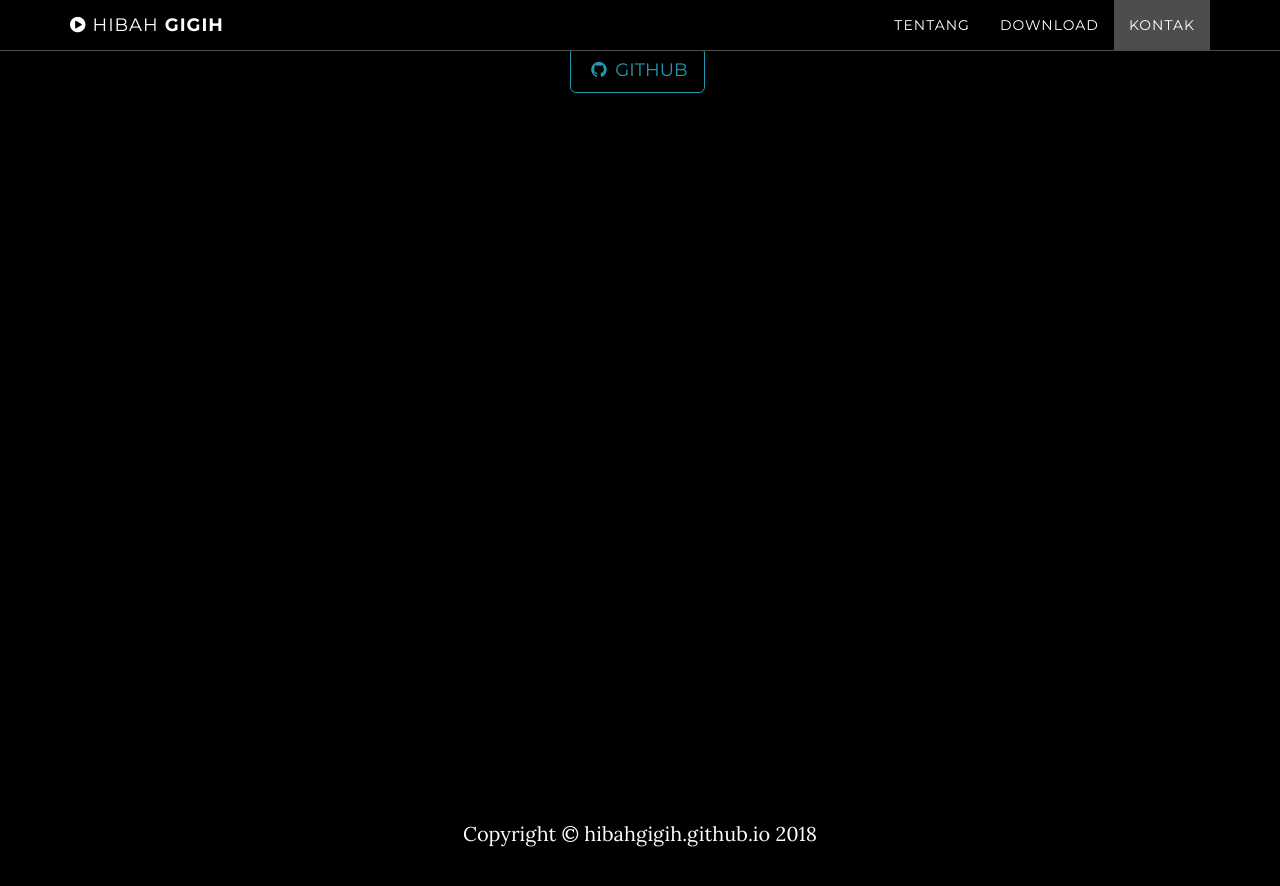
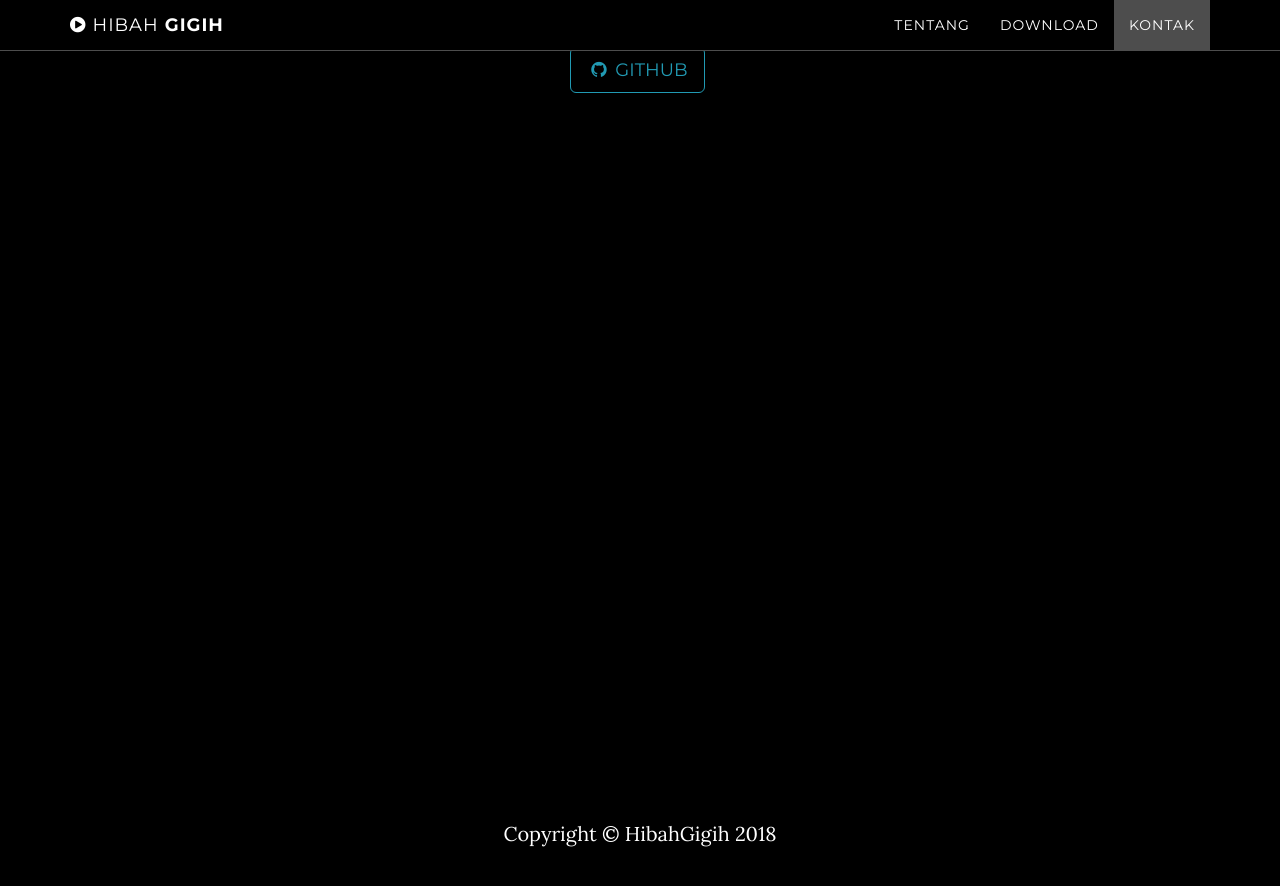
Before and after one commit to hibahgigih/hibahgigih.github.io, a Jekyll site: the page built from index.html, in a window 1280 px wide and 900 px high, scrolled down 2462 px. Shown: the top 886 px of the window. Built offline with Jekyll 4.4.1, drawn with Linux system fonts in a browser that asks for light colours.

Commit message:
Update _config.yml

```diff
--- a/_config.yml
+++ b/_config.yml
@@ -10,7 +10,7 @@ color:
   links: '#219ab3'
 
 # Footer settings
-footer: hibahgigih.github.io
+footer: HibahGigih
 
 # Social networks usernames (many more available: google-plus, flickr, dribbble, pinterest, instagram, tumblr, linkedin, etc.)
 social:
```
